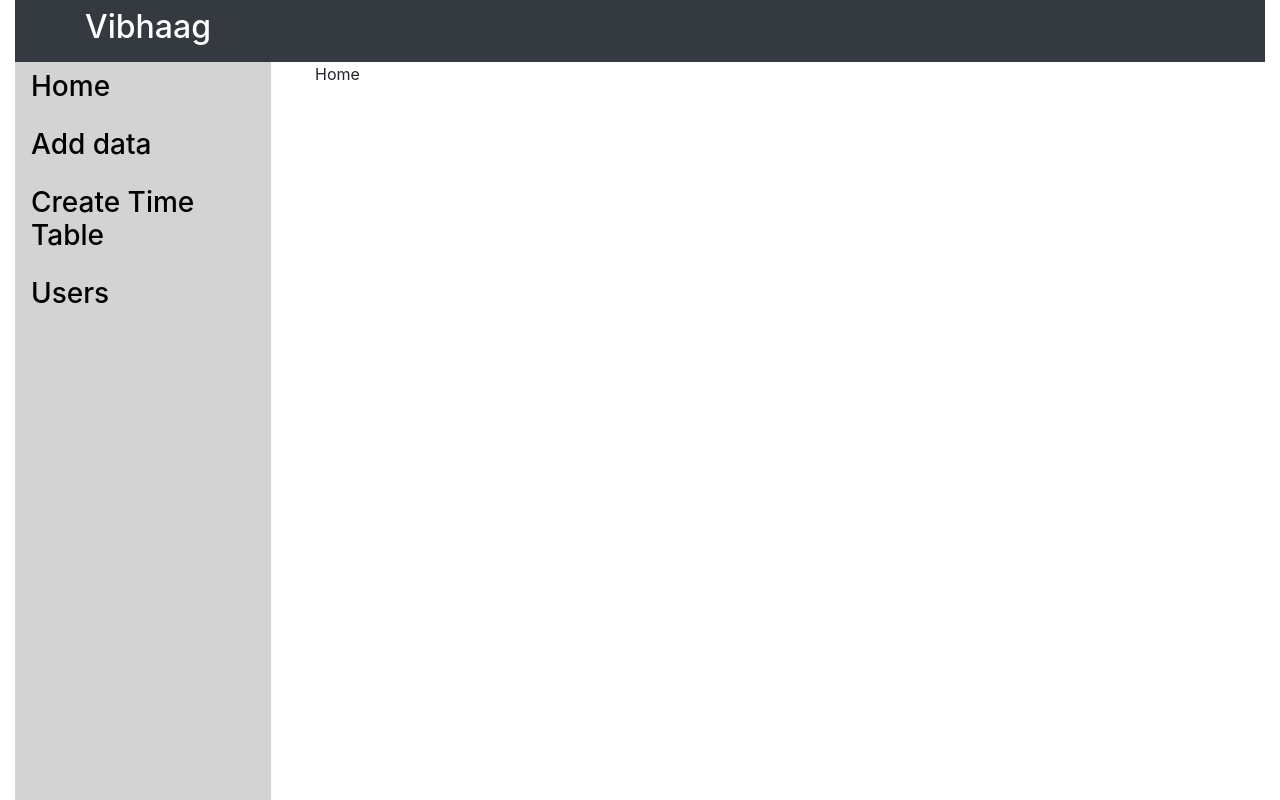
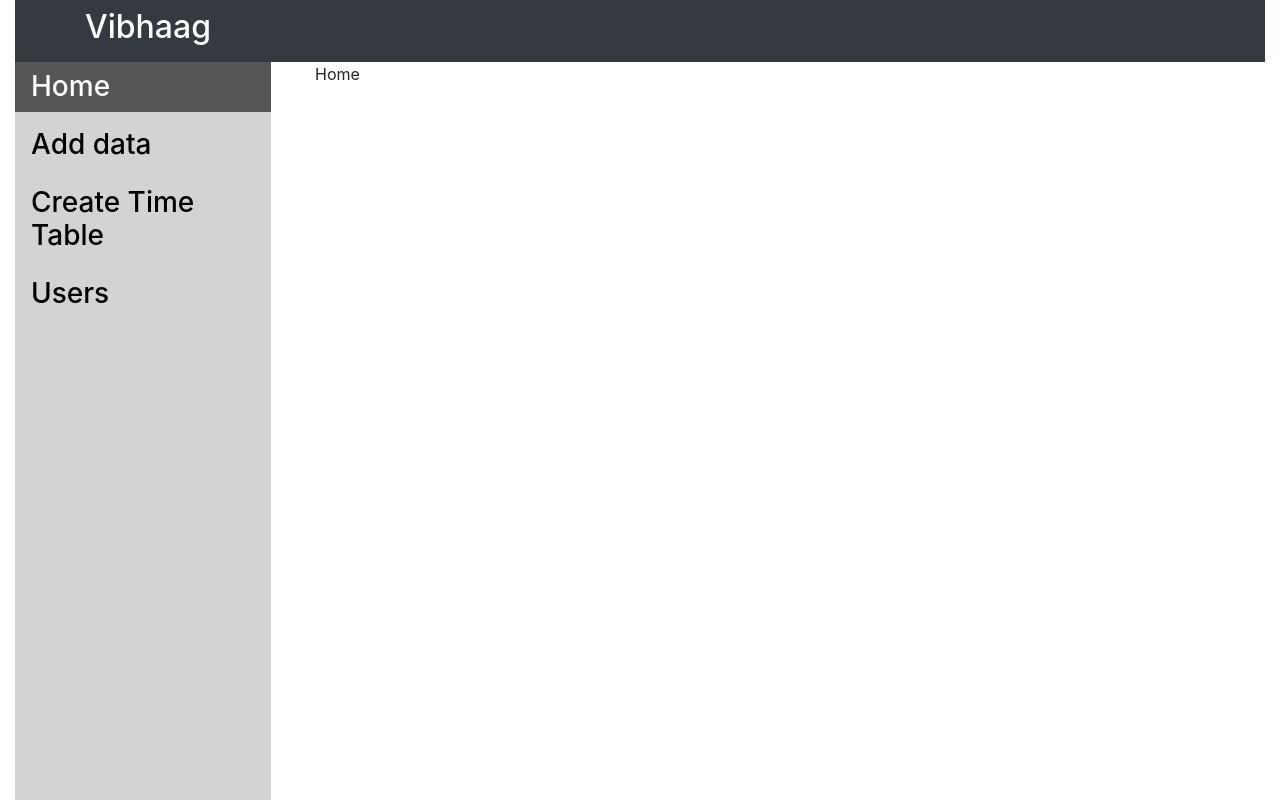
Before and after one commit to ShreedharGHegde/time-table, a React (Create React App) app in the folder client/: page / in a window 1280 px wide. Built offline with nearby package versions, Linux system fonts and the light colour scheme.

Commit message:
added active tab style

```diff
--- a/client/src/App.css
+++ b/client/src/App.css
@@ -25,13 +25,13 @@ li a {
   visibility: visible;
 }
 
-li a.active {
+li .active {
   color: white;
   text-decoration: red;
 }
 
 li a:hover:not(.active) {
-  background-color: #555;
+  background-color: darkgray;
   color: white;
   text-decoration: none;
 }
--- a/client/src/App.js
+++ b/client/src/App.js
@@ -1,11 +1,13 @@
 import React from "react";
 import TimeTableForm from "./components/TimeTableForm";
 import "./App.css";
-import { BrowserRouter as Router, Switch, Route, Link } from "react-router-dom";
+import { BrowserRouter as Router, Switch, Route, NavLink } from "react-router-dom";
 import Header from "./components/Header";
 import FormsNavbar from "./components/add-data/Navbar";
+import PropTypes from "prop-types";
 
-export default function App() {
+export default class App extends React.Component {
+  render() {
     return (
       <div className="container-fluid">
         <div className="row">
@@ -20,33 +22,59 @@ export default function App() {
               <ul className="navUl">
                 <li className="navLi">
                   <h3>
-                  <Link to="/" style={{ textDecoration: "none" }}>
+                    <NavLink
+                    exact
+                      to="/"
+                      activeStyle={{
+                        "backgroundColor":" #555",
+                        "color": "white",
+                        "textDecoration": "none"
+                      }}
+                    >
                       Home
-                  </Link>
+                    </NavLink>
                   </h3>
                 </li>
                 <li className="navLi">
                   <h3>
-                  <Link to="/add-data" style={{ textDecoration: "none" }}>
+                    <NavLink
+                       activeStyle={{
+                        "backgroundColor":" #555",
+                        "color": "white",
+                        "textDecoration": "none"
+                      }}
+                      to="/add-data"
+                    >
                       Add data
-                  </Link>
+                    </NavLink>
                   </h3>
                 </li>
                 <li className="navLi">
                   <h3>
-                  <Link
+                    <NavLink
+                       activeStyle={{
+                        "backgroundColor":" #555",
+                        "color": "white",
+                        "textDecoration": "none"
+                      }}
                       to="/createtimetable"
-                    style={{ textDecoration: "none" }}
                     >
                       Create Time Table
-                  </Link>
+                    </NavLink>
                   </h3>
                 </li>
                 <li className="navLi">
                   <h3>
-                  <Link to="/users" style={{ textDecoration: "none" }}>
+                    <NavLink
+                      to="/users"
+                      activeStyle={{
+                        "backgroundColor":" #555",
+                        "color": "white",
+                        "textDecoration": "none"
+                      }}
+                    >
                       Users
-                  </Link>
+                    </NavLink>
                   </h3>
                 </li>
               </ul>
@@ -71,13 +99,14 @@ export default function App() {
       </div>
     );
   }
+}
+
+App.contextTypes = {
+  router: PropTypes.object
+};
 
 function Home() {
-  return (
-    <div style={{ marginLeft: "300px" }}>
-      Home
-    </div>
-  );
+  return <div style={{ marginLeft: "300px" }}>Home</div>;
 }
 
 function Users() {
```
Lines whose indentation alone changed are shown as unchanged.
